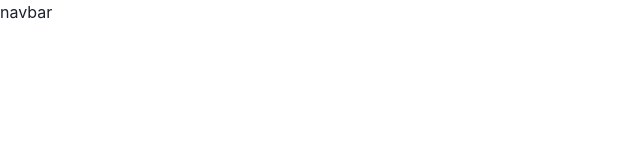
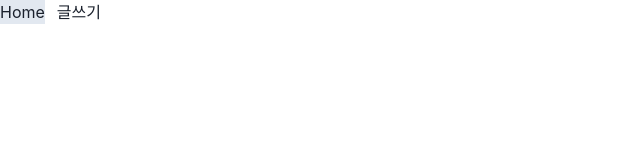
Before and after one commit to wooming98/prj2-react-20240521, a React (Vite) app: page / in a window 1280 px wide. Shown: the top 160 px of the page, without its empty margins (0-640 px from the left). Built offline with nearby package versions, Linux system fonts and the light colour scheme.

Commit message:
Navbar.jsx 작성

```diff
--- /dev/null
+++ b/src/component/Navbar.jsx
@@ -0,0 +1,25 @@
+import { useNavigate } from "react-router-dom";
+import { Box, Flex } from "@chakra-ui/react";
+import React from "react";
+
+export function Navbar() {
+  const navigate = useNavigate();
+  return (
+    <Flex gap={3}>
+      <Box
+        onClick={() => navigate("/")}
+        cursor={"pointer"}
+        _hover={{ bgColor: "gray.200" }}
+      >
+        Home
+      </Box>
+      <Box
+        onClick={() => navigate("/write")}
+        cursor={"pointer"}
+        _hover={{ bgColor: "gray.200" }}
+      >
+        글쓰기
+      </Box>
+    </Flex>
+  );
+}
--- a/src/page/Home.jsx
+++ b/src/page/Home.jsx
@@ -1,11 +1,12 @@
 import { Box } from "@chakra-ui/react";
 import { Outlet } from "react-router-dom";
 import React from "react";
+import { Navbar } from "../component/Navbar.jsx";
 
 export function Home() {
   return (
     <Box>
-      <Box>navbar</Box>
+      <Navbar />
       <Box>
         <Outlet />
       </Box>
```
